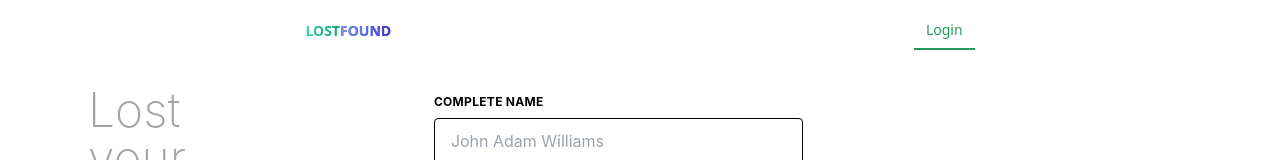
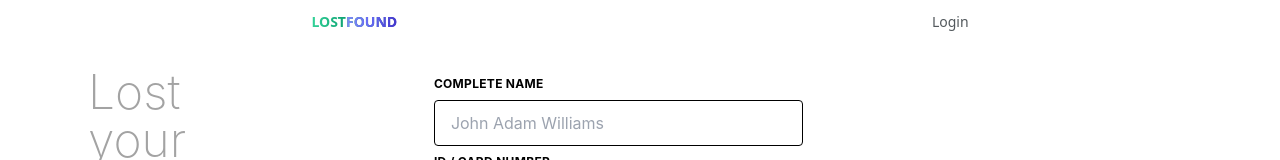
Before and after one commit to RobTangle/LostFound-App, a React (Vite) app in the folder client/: page /search in a window 1280 px wide. Shown: the top 160 px of the page. Built offline with nearby package versions, Linux system fonts and the light colour scheme; no server answers.

Commit message:
change loggin button style

```diff
--- a/client/src/components/login-button/index.jsx
+++ b/client/src/components/login-button/index.jsx
@@ -2,16 +2,14 @@ import React from "react";
 import { useAuth0 } from "@auth0/auth0-react";
 import { useTranslation } from "react-i18next";
 
-export default function LoginButton() {
+export default function LoginButton({ style}) {
   const { t } = useTranslation();
-  const {
-    loginWithRedirect,
-  } = useAuth0();
+  const { loginWithRedirect } = useAuth0();
 
   return (
     <button
       onClick={loginWithRedirect}
-      className="px-3 py-2 border-solid border-b-2 text-green  hover:border-b-blue hover:text-blue transition-all duration-500 ease-in-out">
+      className={style  + "  hover:border-b-blue hover:text-blue transition-all duration-500 ease-in-out"}>
       {t("landing.login")}
     </button>
   );
```
